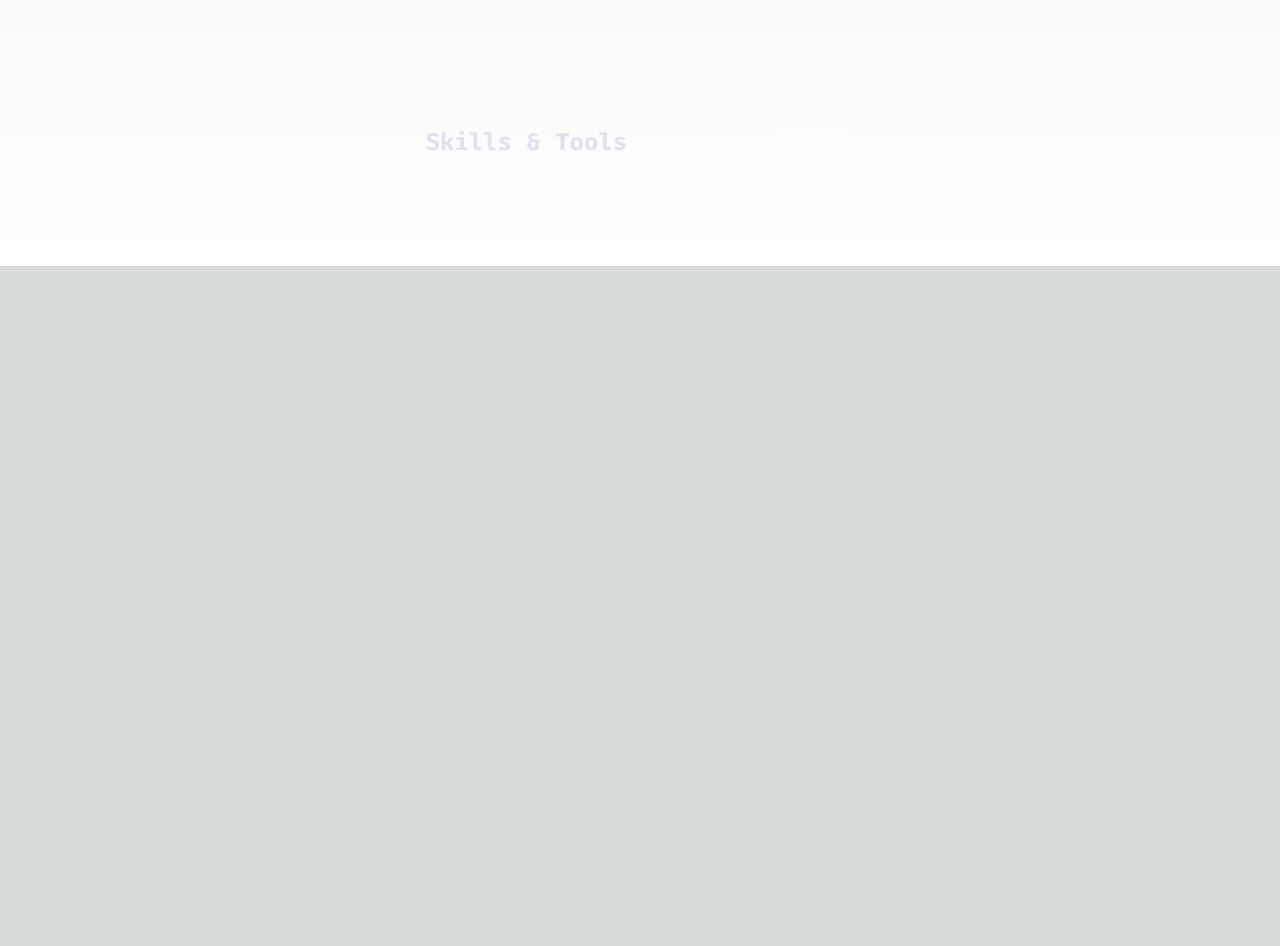
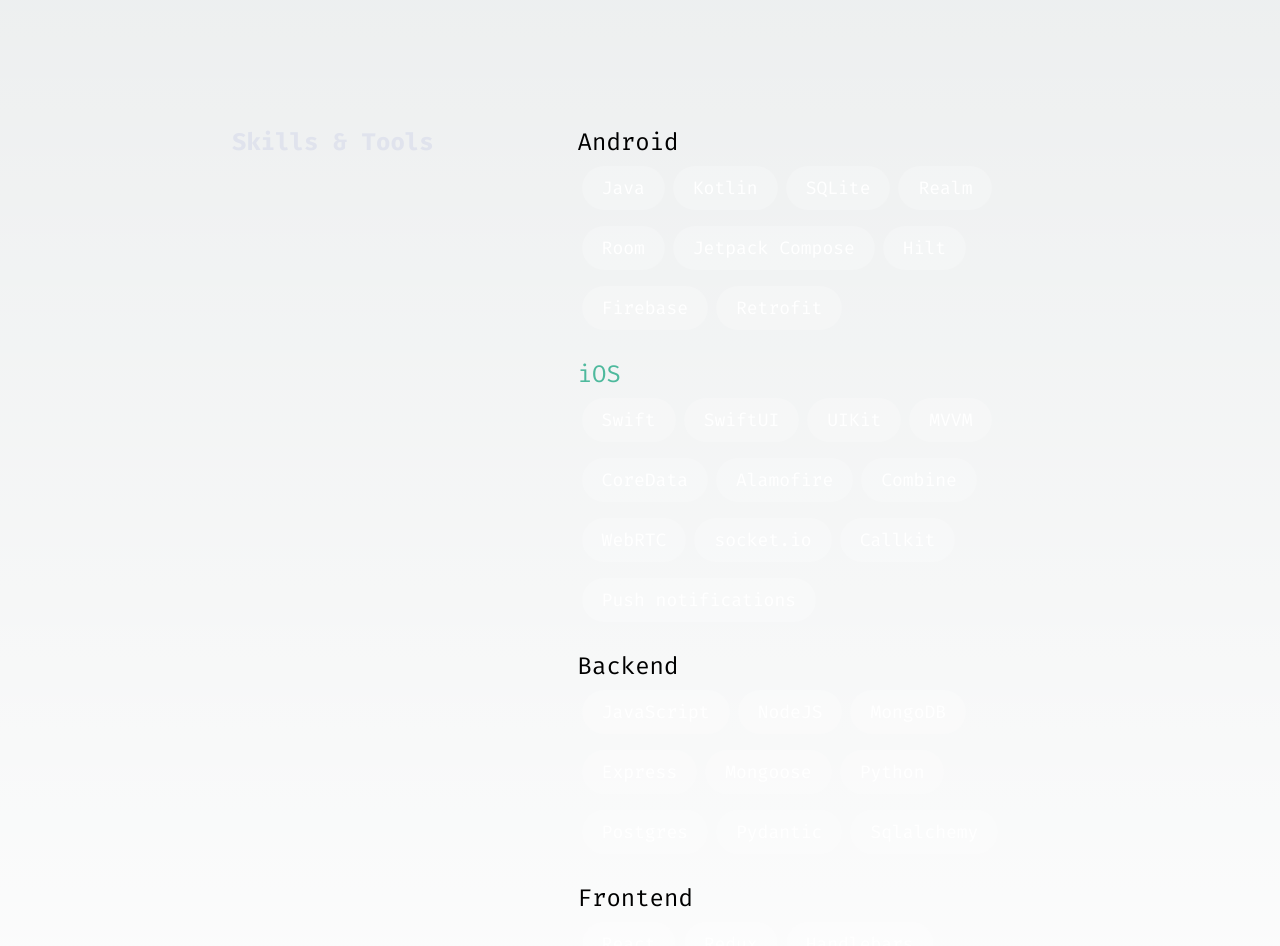
Before and after one commit to Ninise/nikita_website_v2, a Next.js app: page / in a window 1280 px wide. Shown: the part 1600-2546 px from the top of the page. Before the commit the page ends 1866 px from the top, so only its background shows below. Built offline with nearby package versions, Linux system fonts and the light colour scheme.

Commit message:
finished skiils section

```diff
--- a/src/app/page.tsx
+++ b/src/app/page.tsx
@@ -6,7 +6,7 @@ import { HomeSkills } from '../components/home/HomeSkills';
 export default function Home() {
   return (
     <div>
-      <div className='bg'></div>
+      {/* <div className='bg'></div> */}
       <HomeHeader />
       <main className='flex min-h-screen flex-col justify-between p-24 max-xl:p-28'>
         <HomeLanding />
--- a/src/components/home/HomeSkills.tsx
+++ b/src/components/home/HomeSkills.tsx
@@ -1,7 +1,33 @@
 const HomeSkillBubbleItem = ({ text }: { text: string }) => {
   return (
-    <div className='flex rounded-full bg-skill-bubble-back hover:bg-dark-blue'>
+    <div className='flex rounded-full bg-skill-bubble-back hover:bg-dark-blue mx-1 my-2'>
       <p className='text-lg px-5 py-2 text-white'>{text}</p>
+    </div>
+  );
+};
+
+const HomeSkillListItem = ({
+  type,
+  color,
+  list,
+}: {
+  type: string;
+  color: string;
+  list: Array<string>;
+}) => {
+  return (
+    <div className='flex flex-col mb-5'>
+      <h1 className={'text-2xl' + ' text-' + color}>{type}</h1>
+      <div className='flex flex-wrap'>
+        {list.map((item, i) => {
+          return (
+            <HomeSkillBubbleItem
+              text={item}
+              key={i}
+            />
+          );
+        })}
+      </div>
     </div>
   );
 };
@@ -15,7 +41,71 @@ export const HomeSkills = () => {
             Skills & Tools
           </h2>
           <div className='flex flex-col'>
-            <HomeSkillBubbleItem text='Java' />
+            <HomeSkillListItem
+              type='Android'
+              color='purple'
+              list={[
+                'Java',
+                'Kotlin',
+                'SQLite',
+                'Realm',
+                'Room',
+                'Jetpack Compose',
+                'Hilt',
+                'Firebase',
+                'Retrofit',
+              ]}
+            />
+
+            <HomeSkillListItem
+              type='iOS'
+              color='green'
+              list={[
+                'Swift',
+                'SwiftUI',
+                'UIKit',
+                'MVVM',
+                'CoreData',
+                'Alamofire',
+                'Combine',
+                'WebRTC',
+                'socket.io',
+                'Callkit',
+                'Push notifications',
+              ]}
+            />
+
+            <HomeSkillListItem
+              type='Backend'
+              color='orange'
+              list={[
+                'JavaScript',
+                'NodeJS',
+                'MongoDB',
+                'Express',
+                'Mongoose',
+                'Python',
+                'Postgres',
+                'Pydantic',
+                'Sqlalchemy',
+              ]}
+            />
+
+            <HomeSkillListItem
+              type='Frontend'
+              color='purple'
+              list={[
+                'React',
+                'Redux',
+                'Handlebars',
+                'VanillaJS',
+                'Mongoose',
+                'Python',
+                'Postgres',
+                'Pydantic',
+                'Sqlalchemy',
+              ]}
+            />
           </div>
         </div>
       </div>
--- a/tailwind.config.ts
+++ b/tailwind.config.ts
@@ -18,7 +18,6 @@ const config: Config = {
       transparent: 'transparent',
       current: 'currentColor',
       'white': '#ffffff',
-      'purple': '#3f3cbb',
       'midnight': '#121063',
       'metal': '#565584',
       'tahiti': '#3ab7bf',
@@ -30,7 +29,11 @@ const config: Config = {
       'dark-blue': '#161822',
       'green': '#4EB99D',
       'scroll-text-back': '#7568C833',
-      'skill-bubble-back': '#FFFFFF33'
+      'skill-bubble-back': '#FFFFFF33',
+
+      'purple': '#7568C8',
+      'orange': '#F17A59',
+
     },
     letterSpacing: {
       tightest: '-.075em',
```
